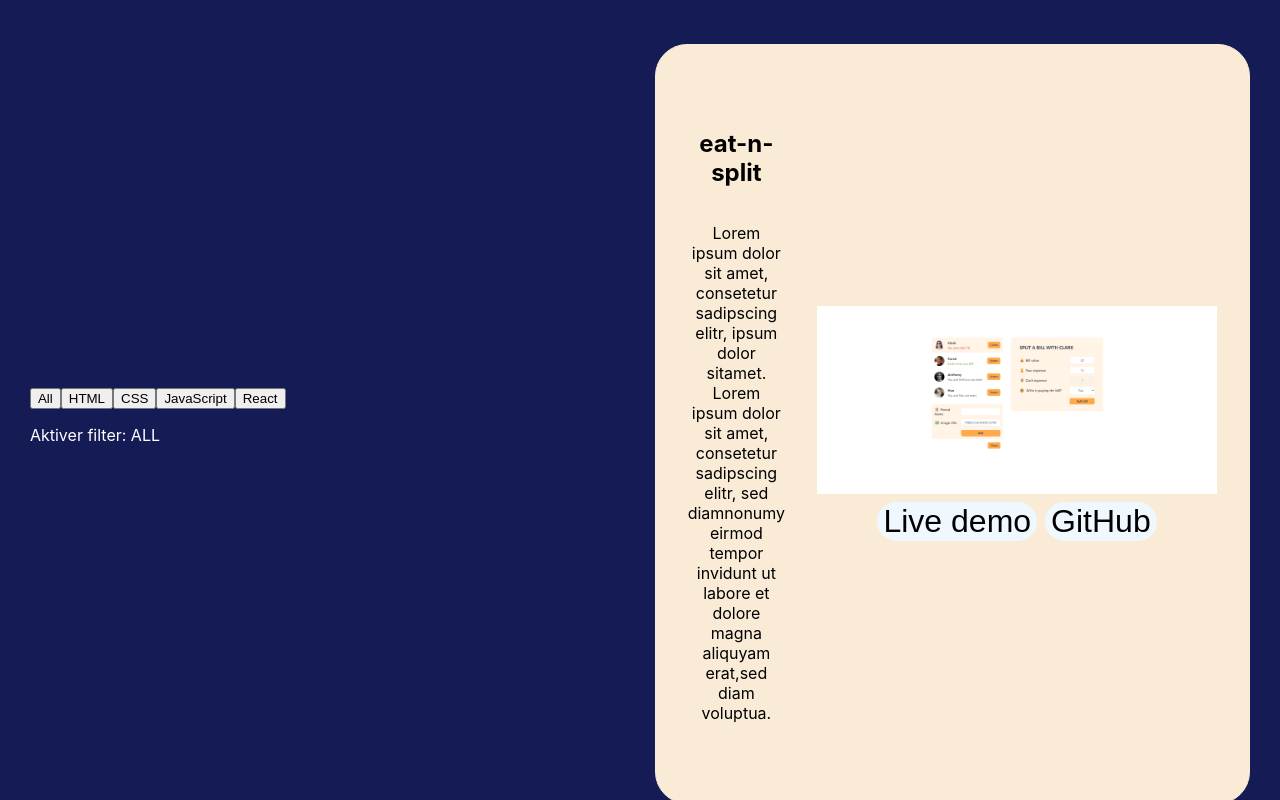
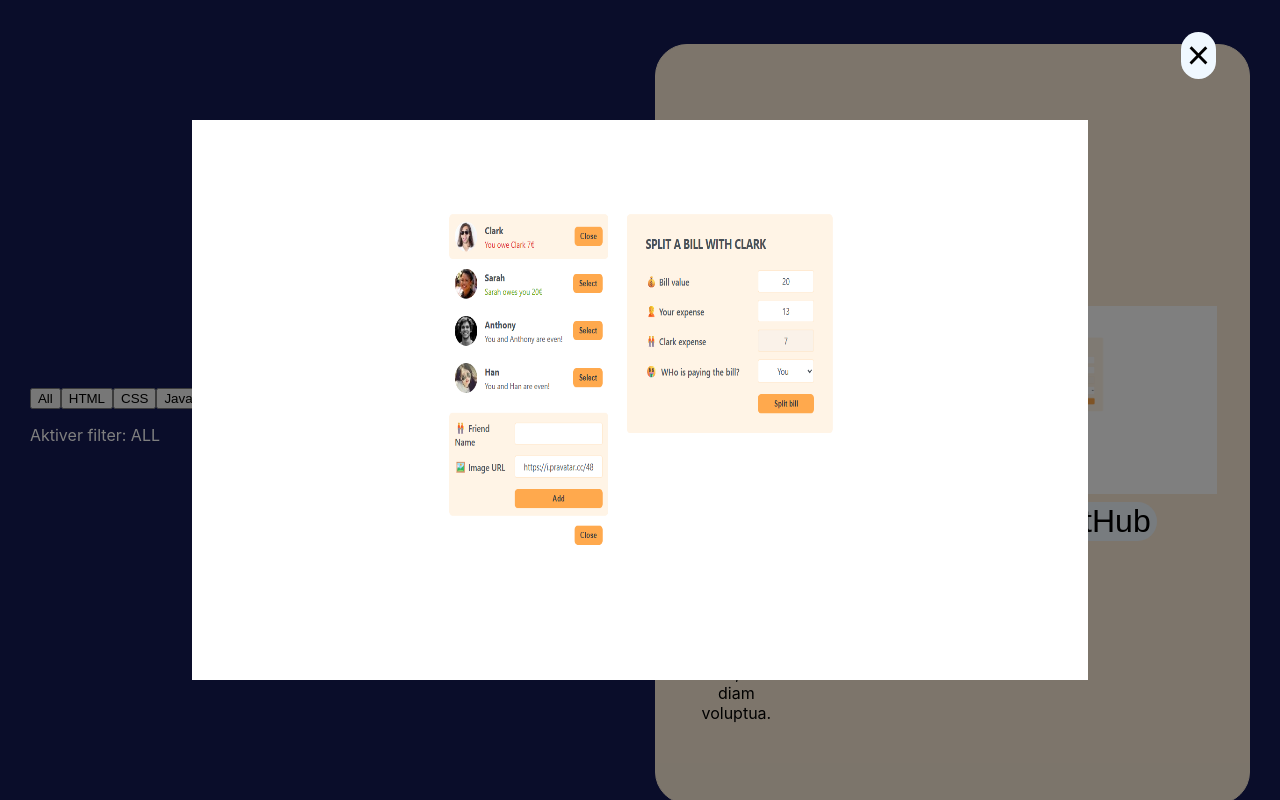
Before and after one commit to JLinnecke/react-portfolio-v1, a React (Create React App) app: page / in a window 1280 px wide. Both pictures are taken after a click on the picture 1017 px from the left and 1323 px from the top of the page. Shown: the part 923-1723 px from the top of the page. Built offline with nearby package versions, Linux system fonts and the light colour scheme.

Commit message:
feat: implement skill filtering and refactor modal for reuse

```diff
--- a/src/App.js
+++ b/src/App.js
@@ -104,6 +104,11 @@ function Hero() {
 
 function Projects() {
   const [selectedSkill, setSelectedSkill] = useState("ALL");
+  const [selectedProjectImage, setSelectedProjectImage] = useState(null);
+
+  function handleClose() {
+    setSelectedProjectImage(null);
+  }
 
   const filteredProjects =
     selectedSkill === "ALL"
@@ -124,14 +129,27 @@ function Projects() {
         <Button onClick={() => setSelectedSkill("React")}>React</Button>
         <p>Aktiver filter: {selectedSkill}</p>
       </div>
+
       {filteredProjects.map((project) => (
-        <ProjectCard project={project} key={project.title} />
+        <ProjectCard
+          project={project}
+          key={project.title}
+          selectedProjectImage={selectedProjectImage}
+          setSelectedProjectImage={setSelectedProjectImage}
+        />
       ))}
+      {selectedProjectImage && (
+        <Modal image={selectedProjectImage} onClose={handleClose}></Modal>
+      )}
     </section>
   );
 }
 
-function ProjectCard({ project }) {
+function ProjectCard({
+  project,
+  selectedProjectImage,
+  setSelectedProjectImage,
+}) {
   function handleGitHub() {
     window.open(project.github, "_blank");
   }
@@ -147,7 +165,11 @@ function ProjectCard({ project }) {
         <p>{project.description}</p>
       </div>
       <div className="project-img">
-        <img src={project.image} alt={project.title} />
+        <img
+          src={project.image}
+          alt={project.title}
+          onClick={() => setSelectedProjectImage(project.image)}
+        />
         <div className="btn-project">
           <Button className="btn" onClick={handleLiveDemo}>
             Live demo
@@ -180,10 +202,7 @@ function Certifications() {
         />
       ))}
       {selectedCertificate && (
-        <Modal
-          selectedCertificate={selectedCertificate}
-          onClose={handleClose}
-        ></Modal>
+        <Modal image={selectedCertificate} onClose={handleClose}></Modal>
       )}
     </section>
   );
@@ -199,7 +218,7 @@ function CertificationCard({ certificate, image, setSelectedCertificate }) {
   );
 }
 
-function Modal({ selectedCertificate, onClose }) {
+function Modal({ image, onClose }) {
   return (
     <>
       <div className="modal" onClick={onClose}>
@@ -207,7 +226,7 @@ function Modal({ selectedCertificate, onClose }) {
           &times;
         </Button>
 
-        <img src={selectedCertificate} alt="certificate"></img>
+        <img src={image} alt="certificate"></img>
       </div>
     </>
   );
```
